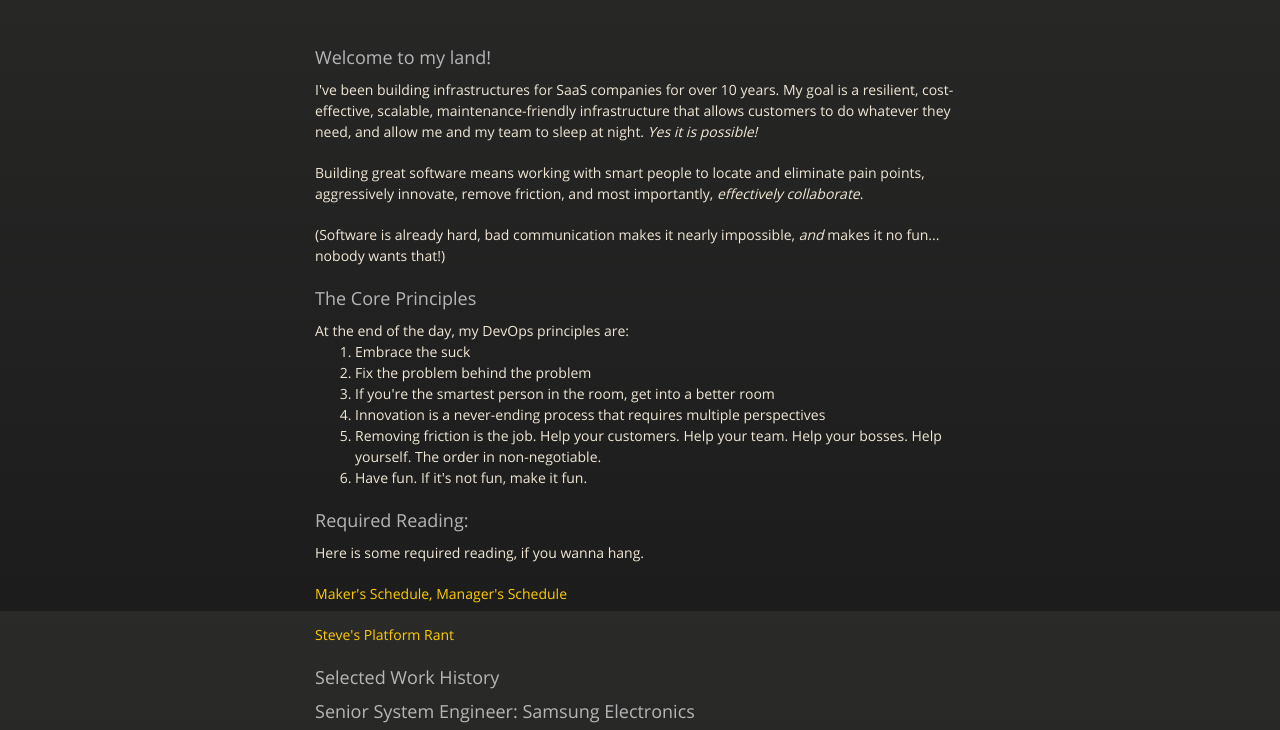
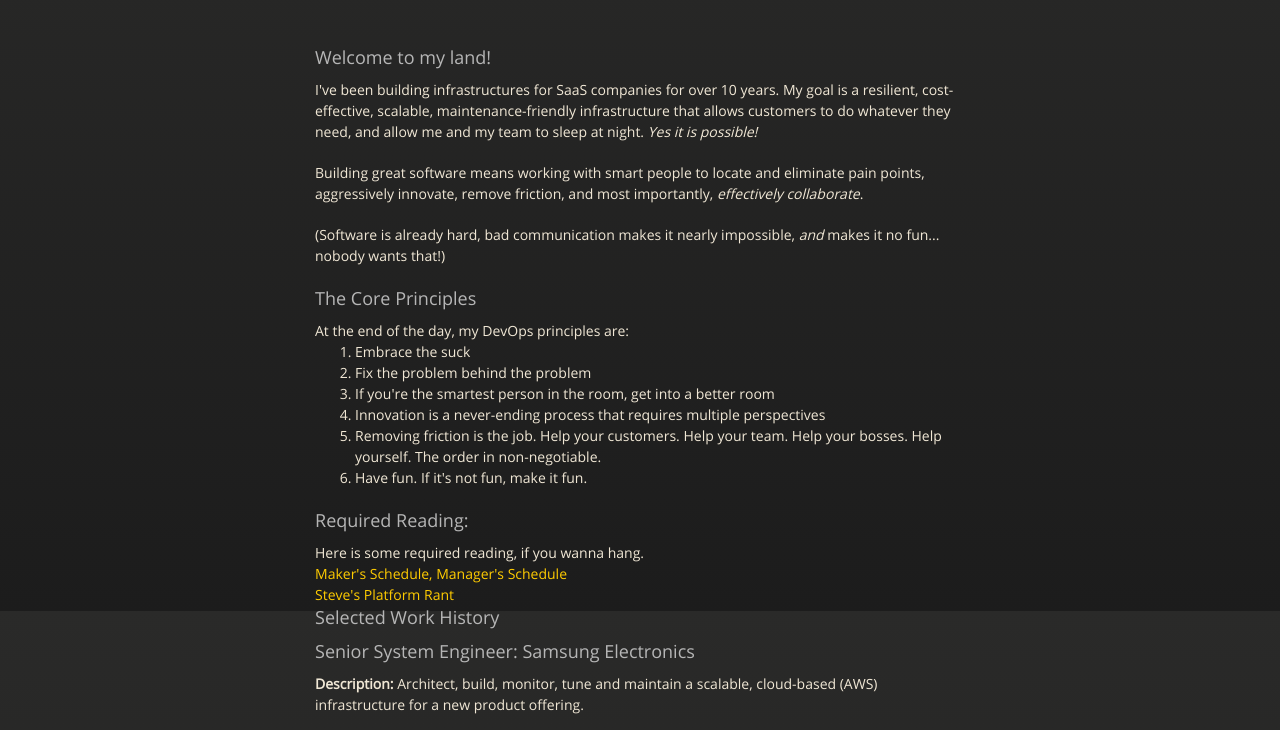
Before and after one commit to mmedeiros/mmedeiros.github.io, a plain HTML site: page index.html in a window 1280 px wide. Shown: the part 189-919 px from the top of the page. Drawn offline with nearby package versions, Linux system fonts and the light colour scheme.

Commit message:
formatting

```diff
--- a/index.html
+++ b/index.html
@@ -76,15 +76,14 @@
         <h3>
           Required Reading:
         </h3>
-        <p>
         Here is some required reading, if you wanna hang.
-        <p>
+        <br>
         <a href="http://www.paulgraham.com/makersschedule.html">
           Maker's Schedule, Manager's Schedule</a>
-        </p>
-        <p><a href="https://gist.github.com/chitchcock/1281611">
+        <br>
+        <a href="https://gist.github.com/chitchcock/1281611">
           Steve's Platform Rant</a>
-        </p>
+        <br>
         <h3>
           <a id="selected-history" class="anchor" href="#selected-history"
             aria-hidden="true"><span class="octicon octicon-link"></span></a>
```
